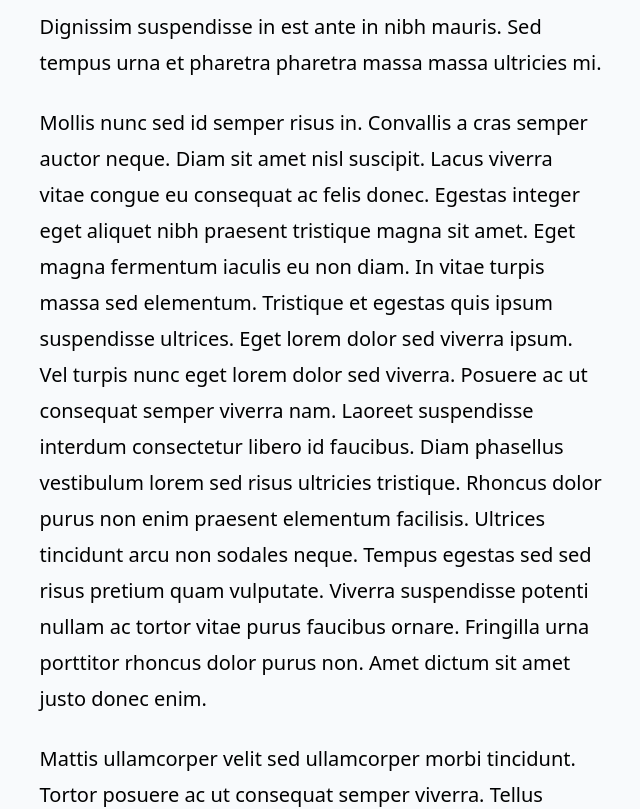
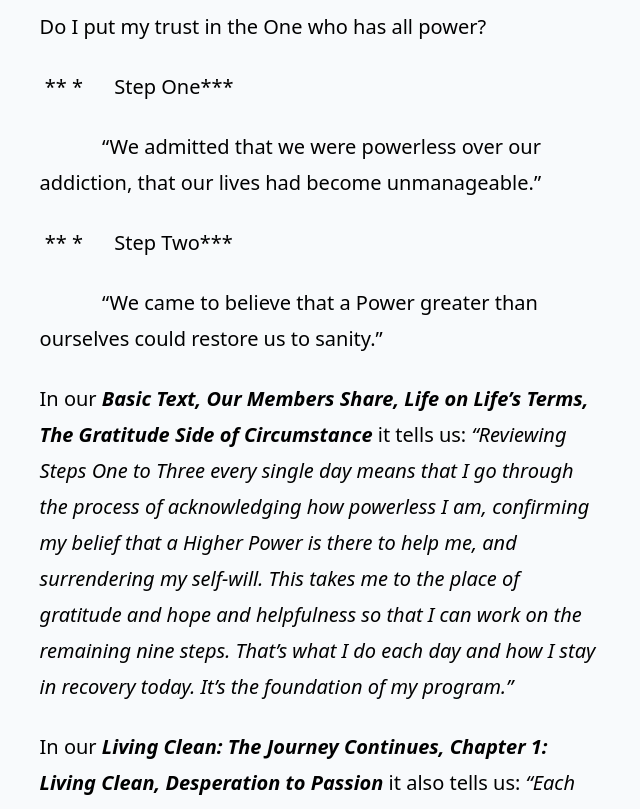
Before and after one commit to gregrossdev/jimmy-smith, an Astro site: page /date/02/17 in a window 1280 px wide. Shown: the part 981-1790 px from the top of the page, without its empty margins (319-959 px from the left). Built offline with nearby package versions, Linux system fonts and the light colour scheme; Astro itself is replaced by a stand-in of ours.

Commit message:
Update Febuary “17”

```diff
--- a/src/pages/date/02/17.md
+++ b/src/pages/date/02/17.md
@@ -1,15 +1,22 @@
 ---
-layout: "../../../layouts/BasePost.astro"
-title: "Title"
-date: "Feb 17"
+layout: ../../../layouts/BasePost.astro
+date: Feb 17
+title: Clay Feet
 ---
+Each of us in Narcotics Anonymous has our own set of “clay feet.” We all have our weaknesses and vulnerabilities. But the Basic Text clearly states, “The Second Step is necessary if we expect to achieve ongoing recovery. The First Step leaves me with a need to believe in something that can help me with my powerlessness, uselessness, and helplessness. The First Step has left a vacuum in my life. I need to find something to fill that void. This is the purpose of the Second Step.” The How and Why clearly states, "Because we are powerless over our addiction, we need a Power greater than ourselves to help us." I am indeed weak, but the God of my understanding is all powerful. All I need do is ask for the God of my understanding’s help, and that God will stand beside me in my times of struggle, sorrow, and failure. The God of my understanding will lead me beyond these times to a place of joy and victory. None of us needs to feel bad about our weaknesses. It is in our weakness that we are perhaps most open to the God of our understanding’s help and intervention. I learn from my weaknesses, just as I learn from my strengths. I learn that my Higher Power will strengthen my clay feet and help me to walk the path of recovery.
 
-Lorem ipsum dolor sit amet, consectetur adipiscing elit, sed do eiusmod tempor incididunt ut labore et dolore magna aliqua. Vitae ultricies leo integer malesuada nunc vel risus commodo viverra. Adipiscing enim eu turpis egestas pretium. Euismod elementum nisi quis eleifend quam adipiscing. In hac habitasse platea dictumst vestibulum. Sagittis purus sit amet volutpat. Netus et malesuada fames ac turpis egestas. Eget magna fermentum iaculis eu non diam phasellus vestibulum lorem. Varius sit amet mattis vulputate enim. Habitasse platea dictumst quisque sagittis. Integer quis auctor elit sed vulputate mi. Dictumst quisque sagittis purus sit amet.
+Do I put my trust in the One who has all power?
 
-Morbi tristique senectus et netus. Id semper risus in hendrerit gravida rutrum quisque non tellus. Habitasse platea dictumst quisque sagittis purus sit amet. Tellus molestie nunc non blandit massa. Cursus vitae congue mauris rhoncus. Accumsan tortor posuere ac ut. Fringilla urna porttitor rhoncus dolor. Elit ullamcorper dignissim cras tincidunt lobortis. In cursus turpis massa tincidunt dui ut ornare lectus. Integer feugiat scelerisque varius morbi enim nunc. Bibendum neque egestas congue quisque egestas diam. Cras ornare arcu dui vivamus arcu felis bibendum. Dignissim suspendisse in est ante in nibh mauris. Sed tempus urna et pharetra pharetra massa massa ultricies mi.
+ ** *      Step One***
 
-Mollis nunc sed id semper risus in. Convallis a cras semper auctor neque. Diam sit amet nisl suscipit. Lacus viverra vitae congue eu consequat ac felis donec. Egestas integer eget aliquet nibh praesent tristique magna sit amet. Eget magna fermentum iaculis eu non diam. In vitae turpis massa sed elementum. Tristique et egestas quis ipsum suspendisse ultrices. Eget lorem dolor sed viverra ipsum. Vel turpis nunc eget lorem dolor sed viverra. Posuere ac ut consequat semper viverra nam. Laoreet suspendisse interdum consectetur libero id faucibus. Diam phasellus vestibulum lorem sed risus ultricies tristique. Rhoncus dolor purus non enim praesent elementum facilisis. Ultrices tincidunt arcu non sodales neque. Tempus egestas sed sed risus pretium quam vulputate. Viverra suspendisse potenti nullam ac tortor vitae purus faucibus ornare. Fringilla urna porttitor rhoncus dolor purus non. Amet dictum sit amet justo donec enim.
+            “We admitted that we were powerless over our addiction, that our lives had become unmanageable.”
 
-Mattis ullamcorper velit sed ullamcorper morbi tincidunt. Tortor posuere ac ut consequat semper viverra. Tellus mauris a diam maecenas sed enim ut sem viverra. Venenatis urna cursus eget nunc scelerisque viverra mauris in. Arcu ac tortor dignissim convallis aenean et tortor at. Curabitur gravida arcu ac tortor dignissim convallis aenean et tortor. Egestas tellus rutrum tellus pellentesque eu. Fusce ut placerat orci nulla pellentesque dignissim enim sit amet. Ut enim blandit volutpat maecenas volutpat blandit aliquam etiam. Id donec ultrices tincidunt arcu. Id cursus metus aliquam eleifend mi.
+ ** *      Step Two***
 
-Tempus quam pellentesque nec nam aliquam sem. Risus at ultrices mi tempus imperdiet. Id porta nibh venenatis cras sed felis eget velit. Ipsum a arcu cursus vitae. Facilisis magna etiam tempor orci eu lobortis elementum. Tincidunt dui ut ornare lectus sit. Quisque non tellus orci ac. Blandit libero volutpat sed cras. Nec tincidunt praesent semper feugiat nibh sed pulvinar proin gravida. Egestas integer eget aliquet nibh praesent tristique magna.
+            “We came to believe that a Power greater than ourselves could restore us to sanity.”
+
+In our ***Basic Text, Our Members Share, Life on Life’s Terms, The Gratitude Side of Circumstance*** it tells us: *“Reviewing Steps One to Three every single day means that I go through the process of acknowledging how powerless I am, confirming my belief that a Higher Power is there to help me, and surrendering my self-will. This takes me to the place of gratitude and hope and helpfulness so that I can work on the remaining nine steps. That’s what I do each day and how I stay in recovery today. It’s the foundation of my program.”*
+
+In our ***Living Clean: The Journey Continues, Chapter 1: Living Clean, Desperation to Passion*** it also tells us: *“Each time we surrender, we find once more that the desperation that drives us to our knees fuels the passion that carries us forward. When hope manifests into reality, our lives change. Our experience affirms what we believe, and belief grows into faith. When our faith grows into knowledge, the program that we once struggled to practice has become part of who we are. We find here what we were looking for all along: connection to others, connection to a Higher Power, connection to the world around us—and, most surprising of all, connection to ourselves.”*
+
+*(Achiever Ongoing Recovery, Belief, Believe, Experience, Faith, Foundation, Gratitude, God of our understanding, Helpfulness, Higher Power, Hope, Joy, Passion, Program, Spirituality, Steps, Surrender, Victory, Weaknesses and Vulnerabilities)*
```
